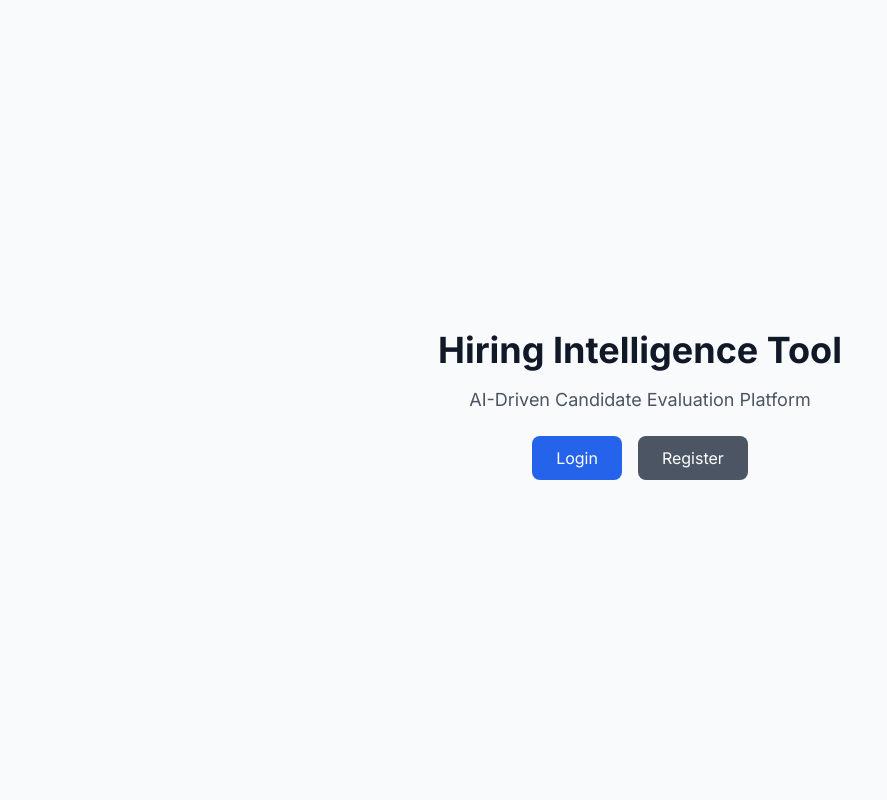
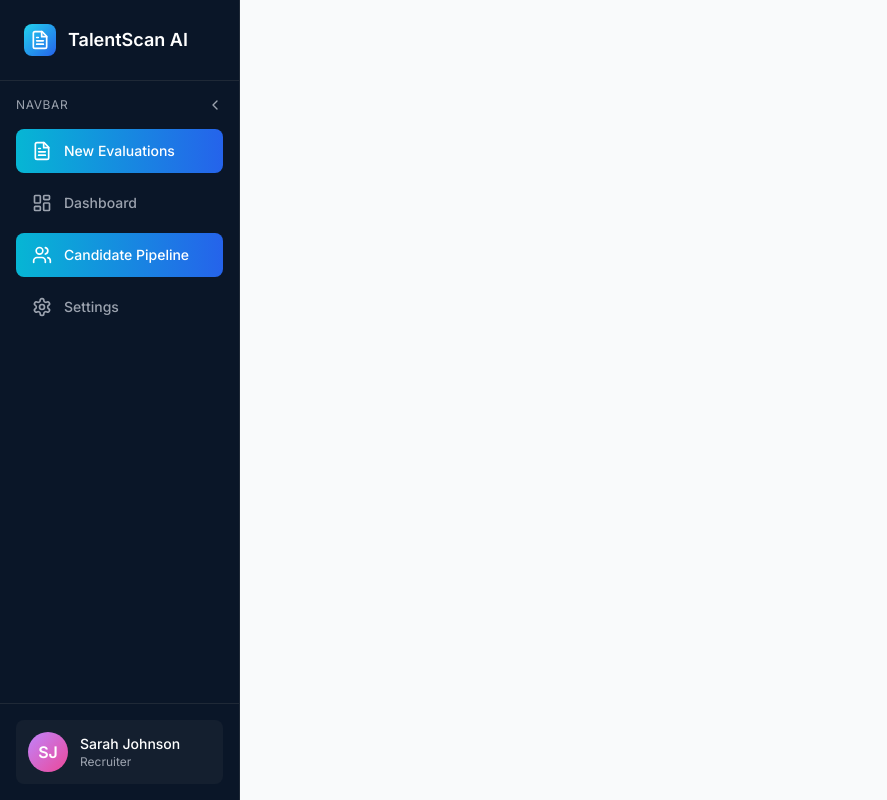
Before and after one commit to tison-io/AI-Driven-Hiring-Intelligence-Tool, a Next.js app in the folder frontend/: page / in a window 1280 px wide. Shown: the whole page, without its empty margins (0-887 px from the left). Built offline with nearby package versions, Linux system fonts and the light colour scheme.

Commit message:
feat: implement sidebar component with navigation and styling

```diff
--- a/frontend/src/app/layout.tsx
+++ b/frontend/src/app/layout.tsx
@@ -1,9 +1,10 @@
+import { Metadata } from 'next'
 import './globals.css'
 import { Inter } from 'next/font/google'
 
 const inter = Inter({ subsets: ['latin'] })
 
-export const metadata = {
+export const metadata: Metadata = {
   title: 'Hiring Intelligence Tool',
   description: 'AI-Driven Hiring Intelligence Platform',
 }
@@ -15,7 +16,9 @@ export default function RootLayout({
 }) {
   return (
     <html lang="en">
-      <body className={inter.className}>{children}</body>
+      <body className={inter.className}>
+        {children}
+      </body>
     </html>
   )
 }
--- a/frontend/src/app/page.tsx
+++ b/frontend/src/app/page.tsx
@@ -1,7 +1,9 @@
+import Sidebar from "@/components/layout/Sidebar";
+
 export default function HomePage() {
   return (
     <div className="min-h-screen flex items-center justify-center bg-gray-50">
-      <div className="text-center">
+      {/* <div className="text-center">
         <h1 className="text-4xl font-bold text-gray-900 mb-4">
           Hiring Intelligence Tool
         </h1>
@@ -22,7 +24,8 @@ export default function HomePage() {
             Register
           </a>
         </div>
-      </div>
+      </div> */}
+      <Sidebar/>
     </div>
   )
 }
--- a/frontend/src/components/layout/Sidebar.tsx
+++ b/frontend/src/components/layout/Sidebar.tsx
@@ -1,2 +1,82 @@
-// Sidebar navigation
-// Dashboard, candidates, upload, export links
+'use client'
+
+import { useState } from 'react'
+import { LayoutDashboard, Users, Upload, Download, Menu, X, Settings, FileText, ChevronLeft } from 'lucide-react'
+import Link from 'next/link'
+import { useRouter } from 'next/navigation'
+
+export default function Sidebar() {
+  const [activeItem, setActiveItem] = useState('new-evaluations')
+  const router = useRouter()
+
+  const navItems = [
+    { id: 'new-evaluations', label: 'New Evaluations', icon: FileText, href: '/evaluations/new', featured: true },
+    { id: 'dashboard', label: 'Dashboard', icon: LayoutDashboard, href: '/dashboard' },
+    { id: 'candidate-pipeline', label: 'Candidate Pipeline', icon: Users, href: '/candidates', featured: true },
+    { id: 'settings', label: 'Settings', icon: Settings, href: '/settings' },
+
+  ]
+  const handleNavClick = (id: string, href: string) => {
+    setActiveItem(id);
+    router.push(href)
+
+  }
+
+  return (
+    <div className="fixed inset-y-0 left-0 w-60 bg-[#0a1628] border-r border-gray-800 flex flex-col z-50">
+      {/* Header */}
+      <div className="p-6 border-b border-gray-800">
+        <div className="flex items-center gap-3">
+          <div className="w-8 h-8 bg-gradient-to-br from-cyan-400 to-blue-600 rounded-lg flex items-center justify-center">
+            <FileText className="w-5 h-5 text-white" />
+          </div>
+          <h1 className="text-white text-lg font-semibold">TalentScan AI</h1>
+        </div>
+      </div>
+
+      {/* Navigation */}
+      <nav className="flex-1 overflow-y-auto p-4 space-y-2">
+        <div className="flex items-center justify-between mb-4">
+          <span className="text-gray-400 text-xs uppercase tracking-wider">NavBar</span>
+          <ChevronLeft className="w-4 h-4 text-gray-400" />
+        </div>
+
+        {/* Main Nav Items */}
+        {navItems.map((item) => {
+          const Icon = item.icon;
+          const isActive = activeItem === item.id;
+
+          return (
+            <button
+              key={item.id}
+              onClick={() => handleNavClick(item.id, item.href)}
+              className={`w-full flex items-center gap-3 px-4 py-3 rounded-lg transition-all ${
+                item.featured
+                  ? 'bg-gradient-to-r from-cyan-500 to-blue-600 text-white hover:from-cyan-600 hover:to-blue-700'
+                  : isActive
+                  ? 'bg-gray-800 text-white'
+                  : 'text-gray-400 hover:bg-gray-800 hover:text-white'
+              }`}
+            >
+              <Icon className="w-5 h-5" />
+              <span className="text-sm font-medium">{item.label}</span>
+            </button>
+          );
+        })}
+      </nav>
+
+      {/* User Profile --Placeholder before auth logic for the frontend is completed */}
+      <div className="p-4 border-t border-gray-800">
+        <div className="flex items-center gap-3 p-3 rounded-lg bg-gray-800/50">
+          <div className="w-10 h-10 bg-gradient-to-br from-purple-400 to-pink-500 rounded-full flex items-center justify-center text-white font-semibold">
+            SJ
+          </div>
+          <div className="flex-1">
+            <p className="text-white text-sm font-medium">Sarah Johnson</p>
+            <p className="text-gray-400 text-xs">Recruiter</p>
+          </div>
+        </div>
+      </div>
+    </div>
+  )
+}
```
Also changed, not shown: frontend/package.json (+16 -16 lines), 1 other file (tests, documents, lock files or other folders).
